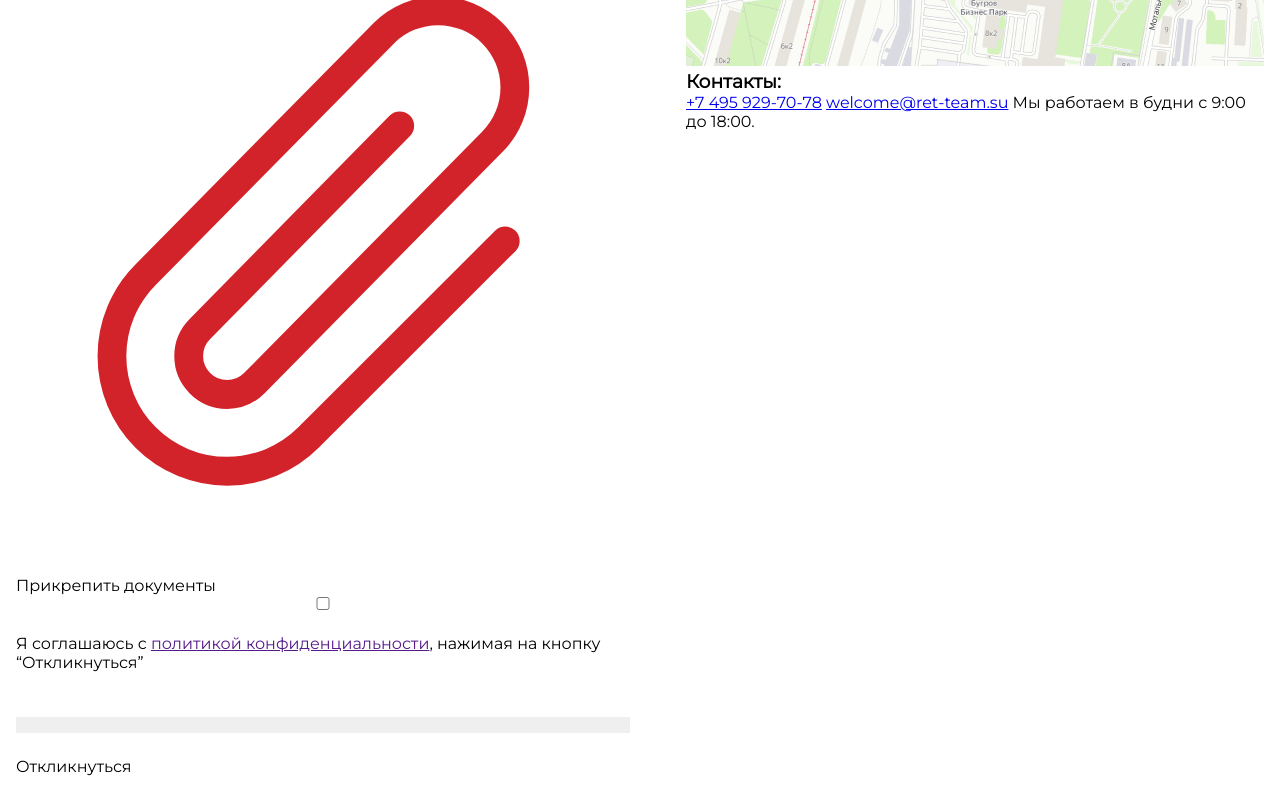
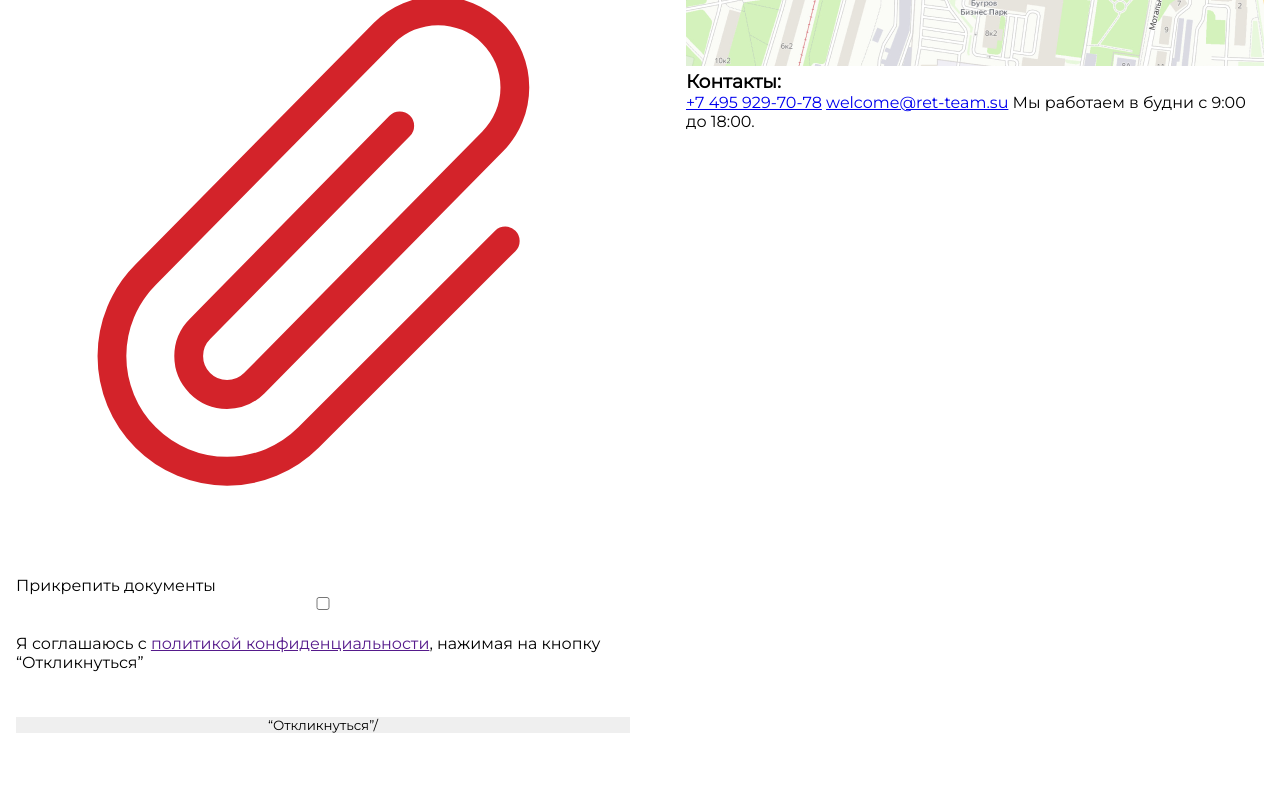
Before and after one commit to Amidamaryyy/Verstka, a plain HTML site: page index.html in a window 1280 px wide. Shown: the part 467-1267 px from the top of the page. Drawn offline with Linux system fonts and the light colour scheme.

Commit message:
dobavil knopku

```diff
--- a/index.html
+++ b/index.html
@@ -41,8 +41,8 @@
                     </label>
                     <br>
                     <label class="input-submit">
-                        <input type="button" class="submit" />
-                        <span class="input-file-btn">Откликнуться</span>
+                        <input type="button" class="input-submit" value=“Откликнуться”/>
+
                     </label>
                 </form>
             </div>
```
